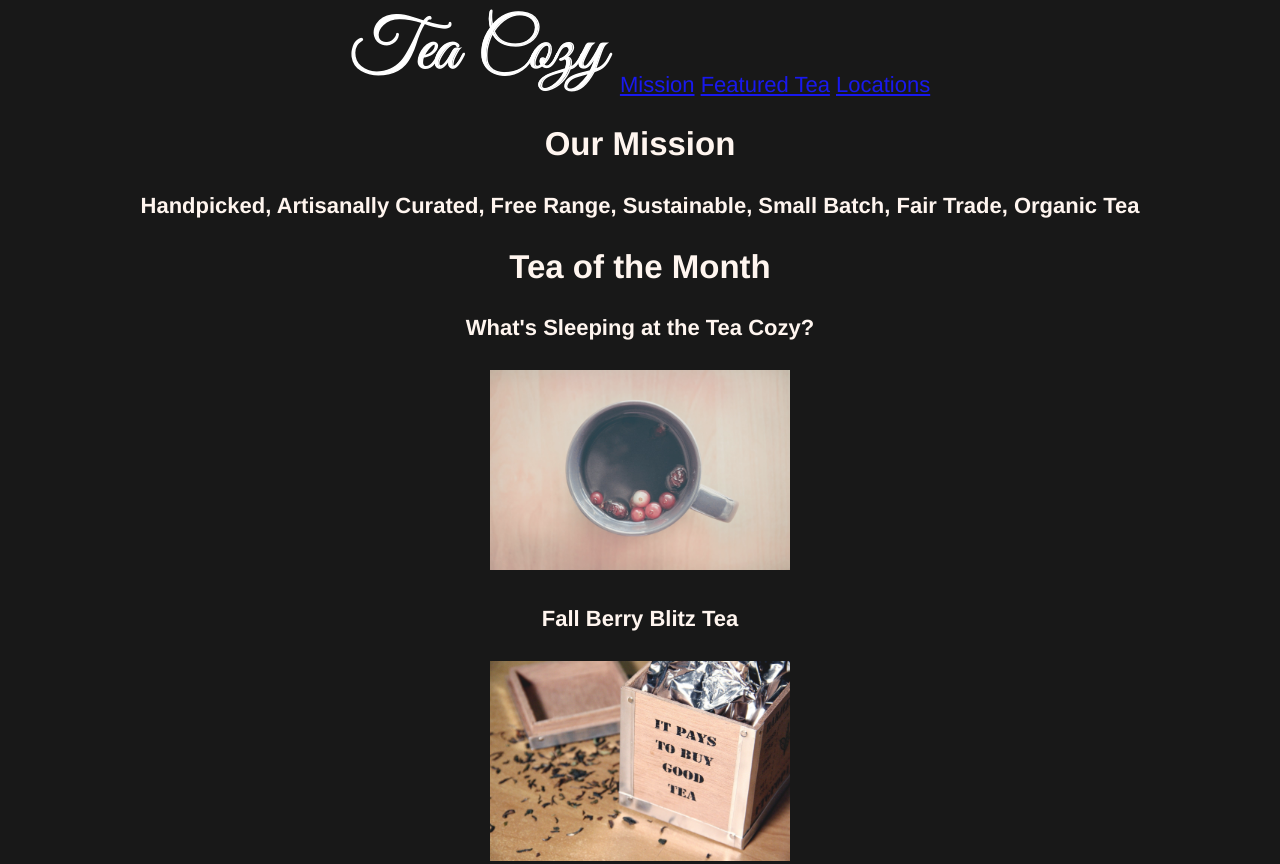
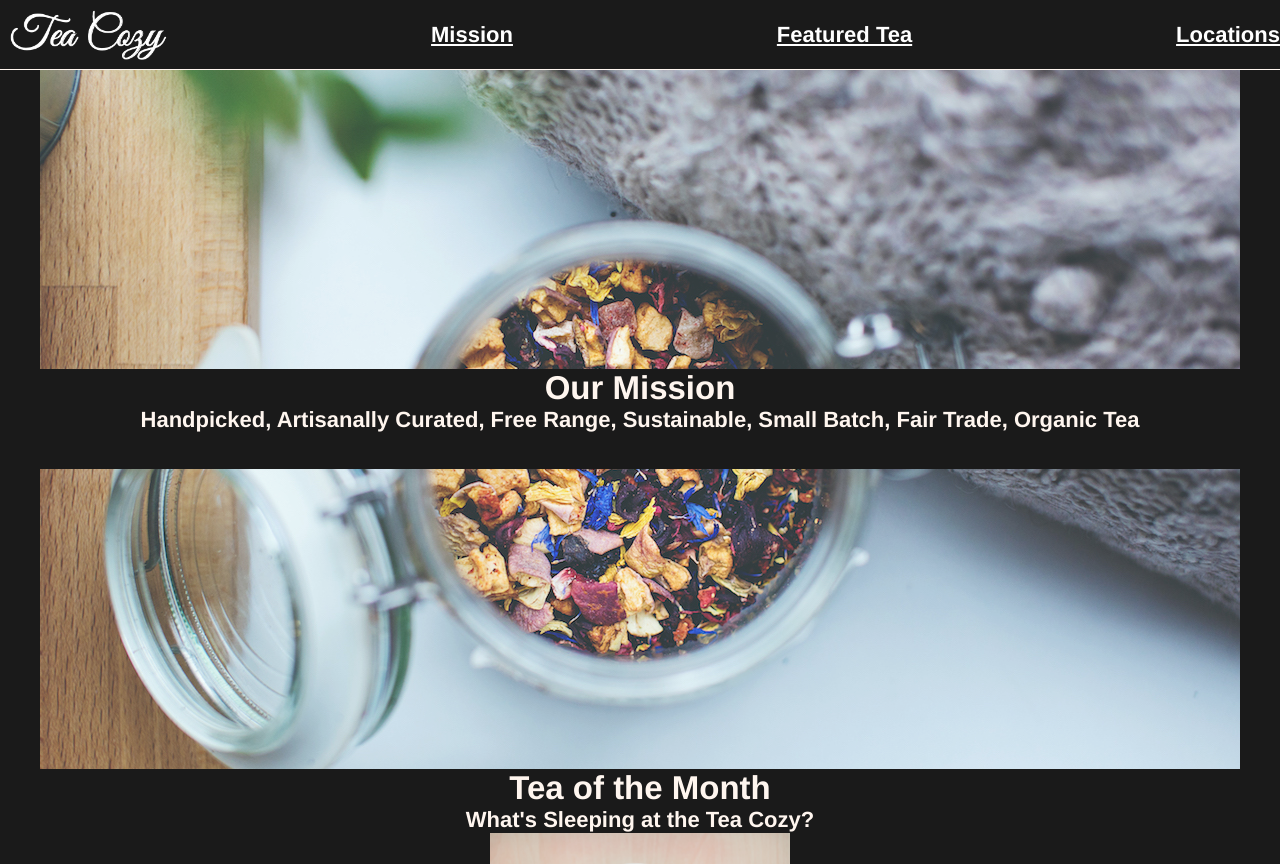
Before and after one commit to climbergirl/tea-cosy, a plain HTML site: page index.html in a window 1280 px wide. Shown: the top 864 px of the page. Drawn offline with Linux system fonts and the light colour scheme.

Commit message:
CSS added to header and mission.

```diff
--- a/index.html
+++ b/index.html
@@ -1,20 +1,22 @@
 <!DOCTYPE html>
 <html>
   <head>
-    <meta charset="utf-8">
     <link rel="stylesheet" type="text/css" href="./resources/css/master.css">
     <title>Tea Cosy</title>
   </head>
   <body>
     <div class="logo-nav">
-      <img src="./resources/images/tea-cozy-logo.png" alt="">
+      <img src="./resources/images/tea-cozy-logo.png" height="50px" align="left">
       <span class="navbar"><a href="#mission">Mission</a></span>
       <span class="navbar"><a href="#tea-month">Featured Tea</a></span>
       <span class="navbar"><a href="#locations">Locations</a></span>
     </div>
+    <div class="content">
       <div id="mission">
+        <div class="img-content">
           <h2>Our Mission</h2>
           <h4>Handpicked, Artisanally Curated, Free Range, Sustainable, Small Batch, Fair Trade, Organic Tea</h4>
+        </div>
       </div>
       <div id="tea-month">
         <h2>Tea of the Month</h2>
@@ -66,6 +68,7 @@
         <h5>contact@theteacozy.com</h5>
         <h5>917-555-8904</h5>
       </div>
+    </div>
     <div id="footer">
       <h5>copyright The Tea Cozy 2017</h5>
     </div>
--- a/resources/css/master.css
+++ b/resources/css/master.css
@@ -1,3 +1,7 @@
+*{
+  margin:0;
+  padding: 0;
+}
 html{
   font-family: Helvetica;
   font-size: 22px;
@@ -5,7 +9,45 @@ html{
   background-color:black;
   opacity: 0.9;
   text-align: center;
+  margin: 0px;
+  padding: 0px;
 }
-.navbar{
+body{
+  margin: 0px;
+  padding: 0px;
+}
+.navbar a{
   color: white;
+  font-weight: bold;
 }
+.logo-nav{
+  height: 69px;
+  border-bottom: 1px solid seashell;
+  position: fixed;
+  background-color: black;
+  z-index: 5;
+  width: 100%;
+  display: flex;
+  align-items: center;
+  justify-content: space-between;
+}
+.logo-nav img{
+  margin-left: 10px;
+}
+#mission{
+  height: 700px;
+  background-image: url(../images/mission-background.jpg);
+  width: 1200px;
+  display: flex;
+  align-items: center;
+  margin: 0 auto;
+}
+.content{
+  position: relative;
+  top:69px;
+}
+.img-content{
+  background-color: black;
+  width: 1200px;
+  height:100px;
+}
```
Lines whose indentation alone changed are shown as unchanged.
